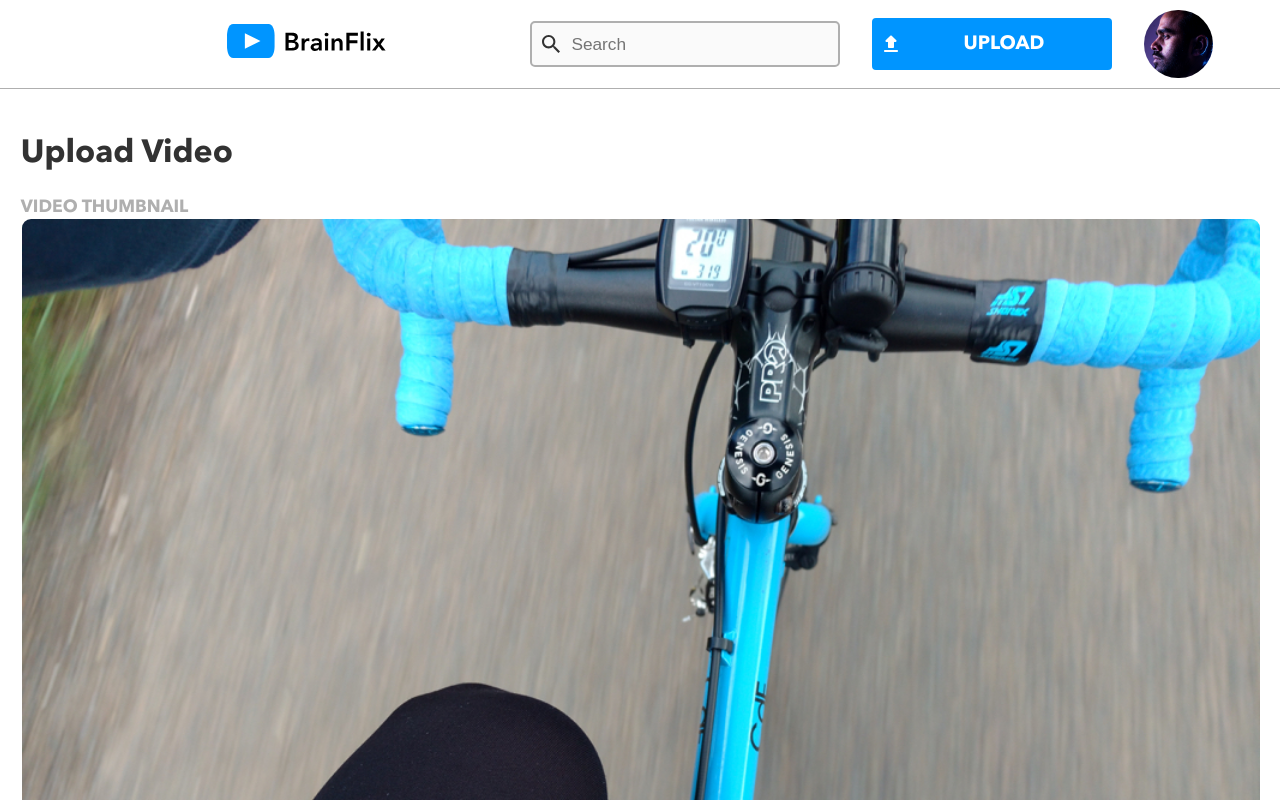
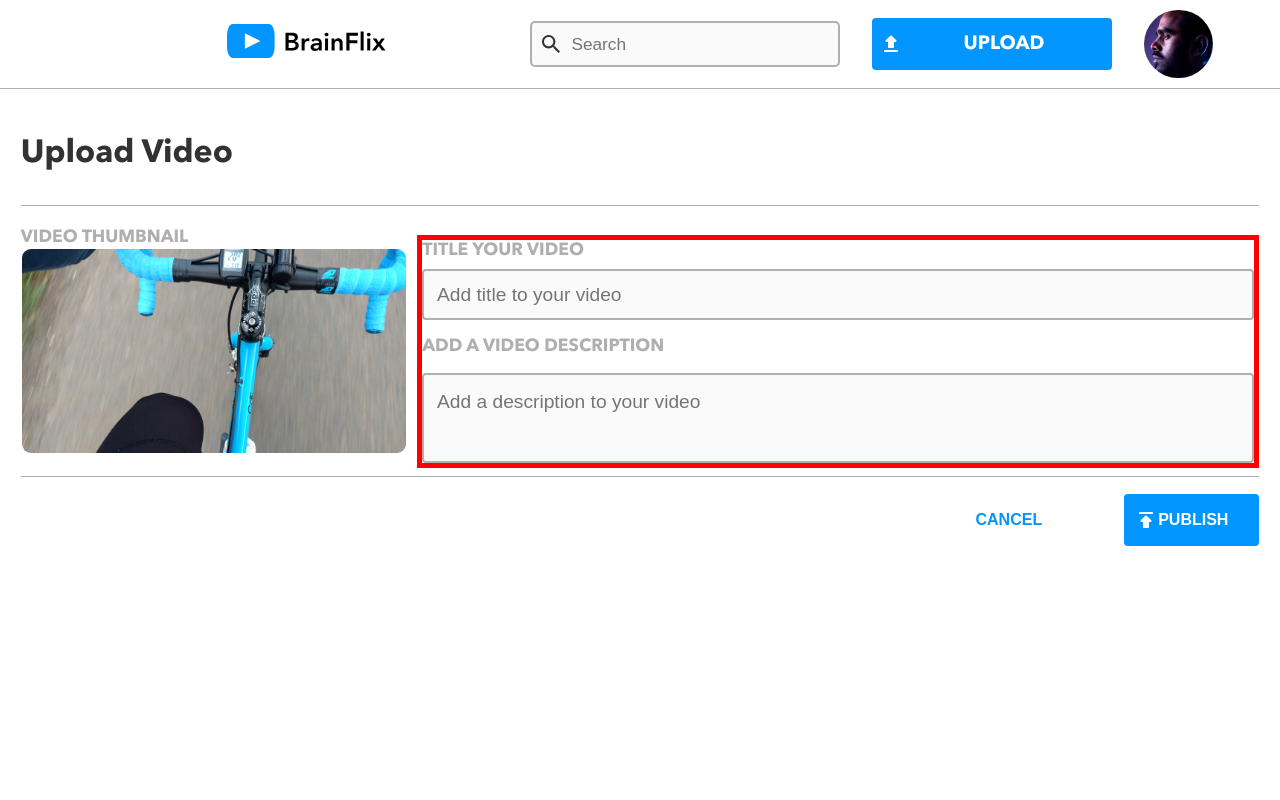
Before and after one commit to KossySteve/kosy-steve-brainflix, a React (Create React App) app: page /upload in a window 1280 px wide. Shown: the top 800 px of the page. Built offline with nearby package versions, Linux system fonts and the light colour scheme.

Commit message:
more styling for upload tablet and desktop views

```diff
--- a/src/components/UploadForm/UploadForm.js
+++ b/src/components/UploadForm/UploadForm.js
@@ -2,11 +2,15 @@ import React from "react";
 import FormInput from "../FormInput/FormInput";
 import Button from "../Button/Button";
 import publish from "../../assets/icons/publish.svg";
-import './UploadForm.scss'
+import "./UploadForm.scss";
+import UploadHero from "../UploadHero/UploadHero";
 
-function UploadForm({onChange, id1, id2, value1, value2, handleSubmit}) {
+function UploadForm({ onChange, id1, id2, value1, value2, handleSubmit }) {
   return (
     <form onSubmit={handleSubmit} className="upload-form-container">
+     <div className= "upload-form-box">
+     <UploadHero />
+      <div className= "upload-form__input-box">
       <FormInput
         className={"upload-form__input"}
         labeltext={"TITLE YOUR VIDEO"}
@@ -23,12 +27,15 @@ function UploadForm({onChange, id1, id2, value1, value2, handleSubmit}) {
         value={value2}
         placeholder={"Add a description to your video"}
       />
-
-      <div className="btn-container">
-        <Button src={publish} className={"upload-btn"} text={"PUBLISH"} />
       </div>
-      <div className="btn-container--cancel">
-        <button className="upload-btn--cancel">CANCEL</button>
+     </div>
+      <div className="upload">
+        <div className="upload__btn-container">
+          <Button src={publish} className={"upload__btn"} text={"PUBLISH"} />
+        </div>
+        <div className="upload__btn-container--cancel">
+          <button className="upload__btn--cancel">CANCEL</button>
+        </div>
       </div>
     </form>
   );
--- a/src/components/UploadForm/UploadForm.scss
+++ b/src/components/UploadForm/UploadForm.scss
@@ -10,12 +10,12 @@
 }
 // remember to isolate Hero
 .hero-container {
-  background-color: white;
+  background-color:  $pry-color-light;
   padding-bottom: 1rem;
 }
 .hero_container__img {
   width: 100%;
-  border: 1px solid white;
+  border: 1px solid $pry-color-light;
   border-radius: 10px;
 }
 
@@ -39,6 +39,18 @@
   @include no-margin-padding;
 }
 
+.upload-form-box {
+  @include desktop {
+    @include flexbox-settings(space-between, center);
+  }
+}
+
+.upload-form__input-box {
+  @include desktop {
+    border: red 5px solid;
+   width: 65vw;
+  }
+}
 .upload-form {
   // border: green 5px solid;
   box-sizing: border-box;
@@ -53,7 +65,7 @@
     font-size: 1.2rem;
     margin: 0.5rem 0 1rem;
     padding: 0.8rem;
-    color: black;
+    color: $pry-color-dark;
     border: 2px solid $pry-color-shade;
     border-radius: 4px;
     background-color: $sec-color-light;
@@ -61,21 +73,46 @@
       @extend .upload-form__input;
       margin: 0.5rem 0 1rem;
       padding: 1rem 0.8rem 5rem;
+      @include tablet {
+        margin-bottom: 2rem;
+      }
+      @include desktop {
+        margin: 1rem 0 0;
+        padding: 1rem 0.8rem 3rem;
+      }
     }
   }
 }
 
-.btn-container {
+.upload {
+  // @include flexbox-settings(center, center);
+  flex-flow: column nowrap;
+  @include tablet {
+    @include flexbox-settings(flex-end, center);
+    flex-flow: row nowrap;
+    border-top: 1px solid $pry-color-shade;
+  }
+}
+
+.upload__btn-container {
   // border: red 5px solid;
   display: flex;
   flex-flow: column nowrap;
   margin: 1rem 0 0.5rem;
+  @include tablet {
+    margin: 1rem 0 0.5rem;
+    order: 2;
+  }
   &--cancel {
-    @extend .btn-container;
+    @extend .upload__btn-container;
     margin: 0 0 4rem;
+    @include tablet {
+      margin: 1rem 0 0.5rem;
+      order: 1;
+    }
   }
 }
-.upload-btn {
+.upload__btn {
   background-color: $pry-color-blue;
   border: 2px solid $pry-color-blue;
   @include flexbox-settings(space-between, center);
@@ -85,12 +122,16 @@
   color: $pry-color-light;
   font-size: 1rem;
   font-weight: 600;
+
   &--cancel {
-    @extend .upload-btn;
+    @extend .upload__btn;
     @include flexbox-settings(center, center);
-    padding: 0.4rem 0;
     background-color: $pry-color-light;
     color: $pry-color-blue;
-    border: 2px solid $pry-color-light;
+   border: 2px solid $pry-color-light;
+    padding: 1rem;
+    @include tablet {
+      padding: 1rem 5rem;
+    }
   }
 }
--- a/src/components/UploadHero/UploadHero.scss
+++ b/src/components/UploadHero/UploadHero.scss
@@ -5,13 +5,20 @@
 @use "../../styles/partials/typography" as *;
 
 .hero-container {
-  background-color: white;
+  background-color: $pry-color-light;
   padding-bottom: 1rem;
+  @include tablet {
+    width: 50vw;
+  }
+  @include desktop {
+    width: 30vw;
+   }
 }
 .hero_container__img {
   width: 100%;
-  border: 1px solid white;
+  border: 1px solid $pry-color-light;
   border-radius: 10px;
+
 }
 
 .hero__heading {
--- a/src/pages/Home/Home.js
+++ b/src/pages/Home/Home.js
@@ -19,26 +19,16 @@ export class Home extends Component {
     //if user inputs home url in the browser
     if (!currentVideoId) {
       const videoIds = this.state.videos.map((video) => video.id);
-      //const randomIndex = Math.floor(Math.random() * videoIds.length);
+
       //first video in videolist is selected
       currentVideoId = videoIds[0];
     }
     //sets selectedVideo to the first obj in array
-    // axios
-    //   .get())
-    //   .then(({ data }) => {
-    //     this.setState({ selectedVideo: data });
-    //     console.log(this.state.selectedVideo.comments);
-    //   });
+
     this.getVideo(apiUrl(currentVideoId), "selectedVideo");
   };
   // after first render set state to api response data.
   componentDidMount() {
-    // axios
-    //   .get(apiUrl(""))
-    //   .then(({ data }) => {
-    //     this.setState({ videos: data }, this.fetchVideoDetails);
-    //   });
     this.getVideo(apiUrl(""), "videos", this.fetchVideoDetails);
   }
 
@@ -50,35 +40,16 @@ export class Home extends Component {
   }
 
   commentHandler = (id, comment) => {
-    console.log(id, JSON.stringify(comment));
-    // axios
-    //   .post(
-    //     `https://project-2-api.herokuapp.com/videos/${id}/comments?api_key=65464bbf-2db6-4b96-86d5-1bf19bb9249b`,
-    //     JSON.stringify(comment)
-    //   )
-    //   .then((response) => {
-    //     console.log(response.data);
-    //     this.getVideo(apiUrl(id), "selectedVideo");
-    //   });
+    axios
+      .post(apiUrl(`${id}/comments`), JSON.stringify(comment))
+      .then(function (response) {
+        console.log(response);
 
-    let headersList = {
-      "Accept": "*/*",
-      "User-Agent": "Thunder Client (http://localhost:3001)",
-      "Content-Type": "application/json"
-     }
-
-     let bodyContent = JSON.stringify({"name": "Kossy1", "comment":"thank you1"});
-
-     let reqOptions = {
-       url: apiUrl(`${id}/comments`),
-       method: "POST",
-       headers: headersList,
-       body: bodyContent,
-     }
-
-     axios.request(reqOptions).then(function (response) {
-       console.log(response.data);
-     })
+        this.getVideo(apiUrl(id), "selectedVideo");
+      })
+      .catch(function (error) {
+        console.log(error);
+      });
   };
 
   render() {
--- a/src/pages/VideoUpload/VideoUpload.js
+++ b/src/pages/VideoUpload/VideoUpload.js
@@ -1,7 +1,7 @@
 import React, { Component } from "react";
 import UploadHero from "../../components/UploadHero/UploadHero";
 import UploadForm from "../../components/UploadForm/UploadForm";
-
+import './VideoUpload.scss'
 export class VideoUpload extends Component {
   state = { videoTitle: "", videoDescription: "" };
 
@@ -24,7 +24,6 @@ export class VideoUpload extends Component {
     return (
       <main className="main-section">
         <h1 className="main-section__title">Upload Video</h1>
-        <UploadHero />
         <section>
           <UploadForm
             handleSubmit={this.handleSubmit}
--- a/src/pages/VideoUpload/VideoUpload.scss
+++ b/src/pages/VideoUpload/VideoUpload.scss
@@ -0,0 +1,12 @@
+@use "../../styles/partials/global" as *;
+@use "../../styles/partials/colors" as *;
+@use "../../styles/partials/breakpoints" as *;
+@use "../../styles/partials/mixins" as *;
+@use "../../styles/partials/typography" as *;
+
+.main-section__title {
+    @include tablet {
+        border-bottom: 1px solid $pry-color-shade;
+        padding-bottom: 2rem;
+    }
+}
```
